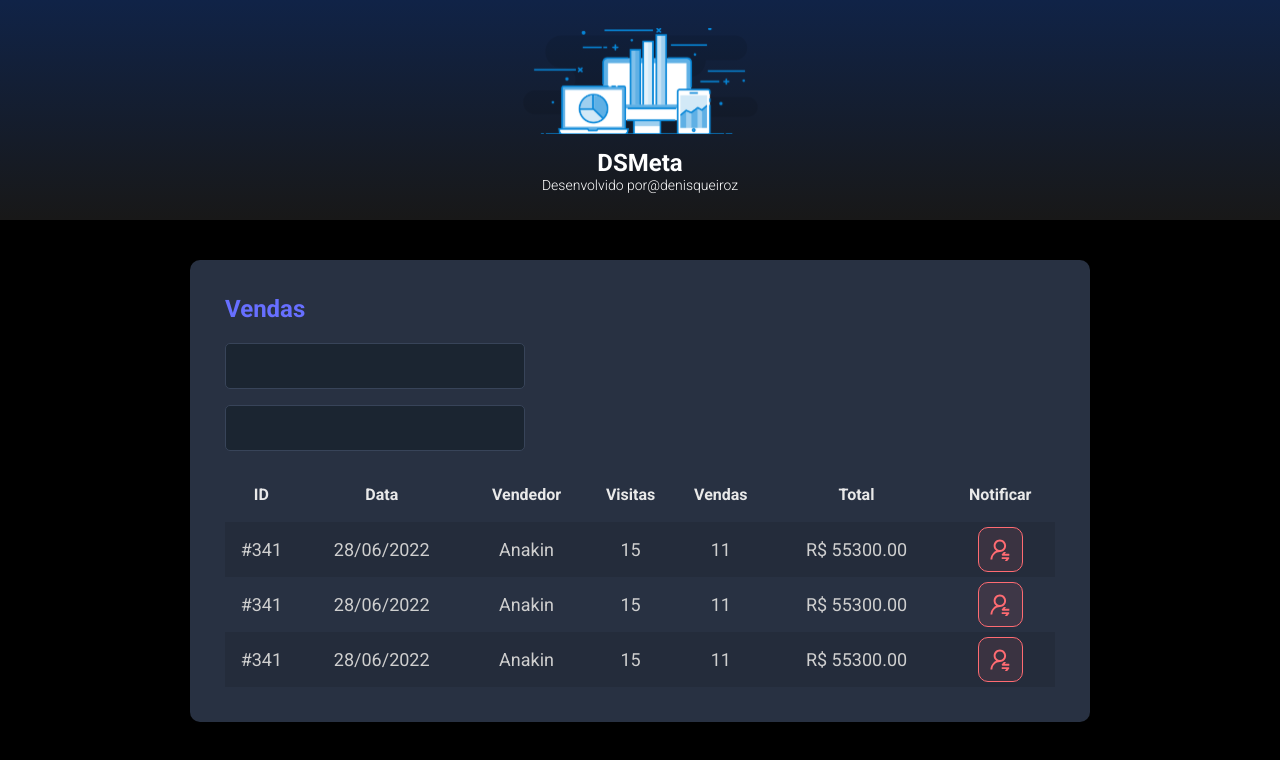
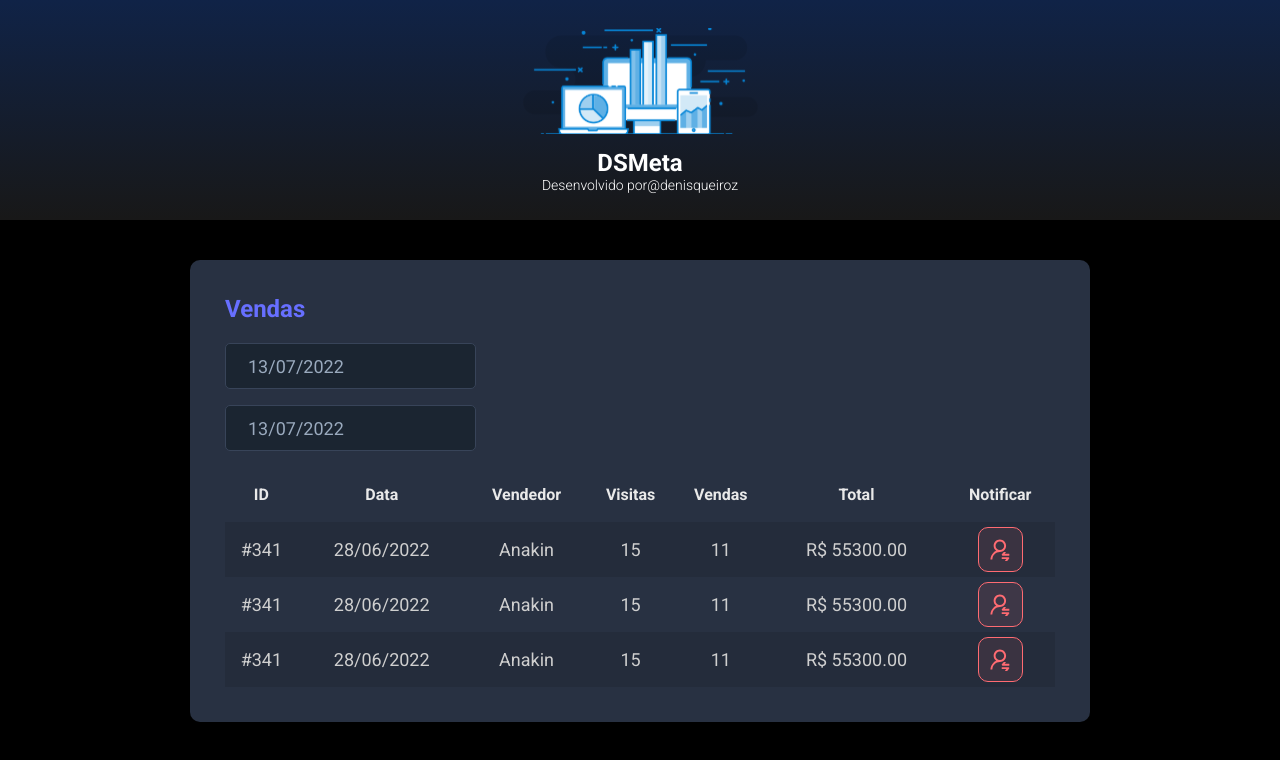
Before and after one commit to Denisqueiroz/dsmeta2, a React (Vite) app in the folder frontend/: page / in a window 1280 px wide. Shown: the top 760 px of the page. Built offline with nearby package versions, Linux system fonts and the light colour scheme.

Commit message:
Datepicker

```diff
--- a/frontend/package.json
+++ b/frontend/package.json
@@ -8,7 +8,9 @@
     "preview": "vite preview"
   },
   "dependencies": {
+    "@types/react-datepicker": "4.4.2",
     "react": "^18.0.0",
+    "react-datepicker": "4.8.0",
     "react-dom": "^18.0.0"
   },
   "devDependencies": {
--- a/frontend/src/components/SalesCard/index.tsx
+++ b/frontend/src/components/SalesCard/index.tsx
@@ -1,3 +1,5 @@
+import DatePicker from "react-datepicker";
+import "react-datepicker/dist/react-datepicker.css";
 import NotificationButton from '../NotificationButton'
 import './styles.css'
 
@@ -8,16 +10,21 @@
       <h2 className="dsmeta-sales-title">Vendas</h2>
       <div>
         <div className="dsmeta-form-control-container">
-          <input
+          <DatePicker
+            selected={new Date()}
+            onChange={(date: Date) => { }}
             className="dsmeta-form-control"
-            type="text"/>
-
+            dateFormat="dd/MM/yyyy"
+          />
 
         </div>
         <div className="dsmeta-form-control-container">
-          <input
+          <DatePicker
+            selected={new Date()}
+            onChange={(date: Date) => { }}
             className="dsmeta-form-control"
-            type="text" />
+            dateFormat="dd/MM/yyyy"
+          />
 
 
         </div>
@@ -45,7 +52,7 @@
               <td>R$ 55300.00</td>
               <td>
                 <div className="dsmeta-btn-container">
-                  <NotificationButton/>
+                  <NotificationButton />
                 </div>
               </td>
             </tr>
@@ -58,7 +65,7 @@
               <td>R$ 55300.00</td>
               <td>
                 <div className="dsmeta-btn-container">
-                <NotificationButton/>
+                  <NotificationButton />
                 </div>
               </td>
             </tr>
@@ -71,7 +78,7 @@
               <td>R$ 55300.00</td>
               <td>
                 <div className="dsmeta-btn-container">
-                <NotificationButton/>
+                  <NotificationButton />
                 </div>
               </td>
             </tr>
```
Also changed, not shown: 1 other file (tests, documents, lock files or other folders).
